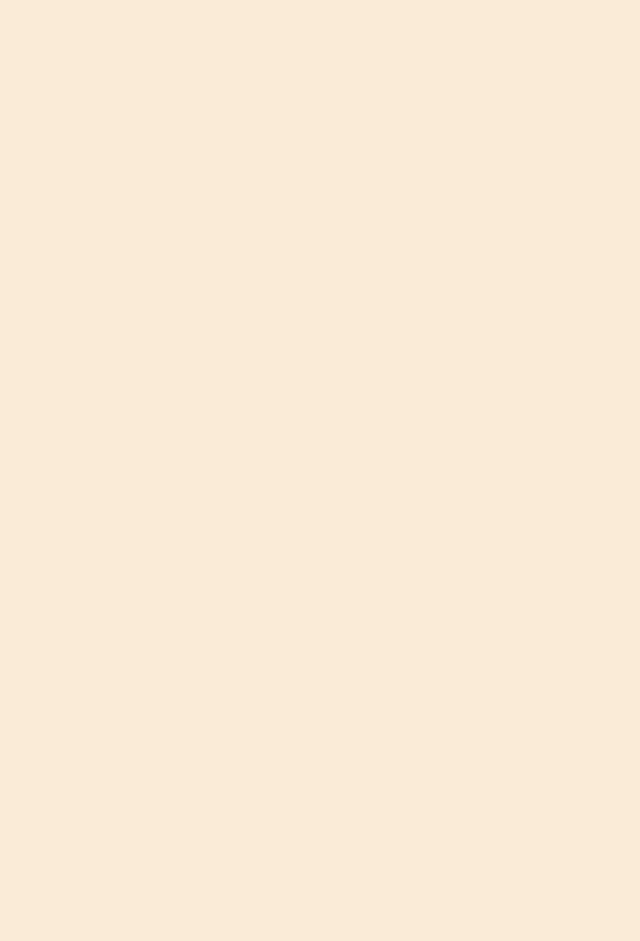
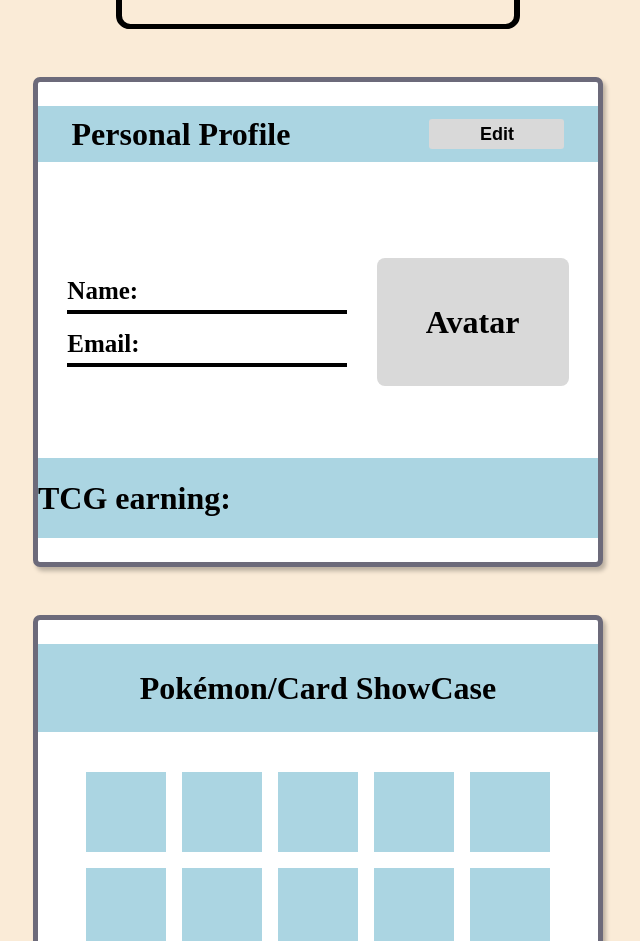
Before and after one commit to ReallyNguyen/PokeFormula, a Next.js app: page /profile in a window 1280 px wide. Shown: the part 111-1052 px from the top of the page, without its empty margins (322-962 px from the left). Before the commit the page ends 800 px from the top, so only its background shows below. Built offline with nearby package versions, Linux system fonts and the light colour scheme.

Commit message:
profile page

```diff
--- /dev/null
+++ b/src/components/cardShowcase/CardShowcase.module.css
@@ -0,0 +1,36 @@
+.container {
+    display: flex;
+    flex-direction: column;
+    width: 35rem;
+    height: 30rem;
+    border-radius: 7px;
+    border: 5px solid #6C6A7A;
+    background: #FFF;
+    box-shadow: 3px 4px 4px 0px rgba(0, 0, 0, 0.25);
+}
+
+.title {
+    margin: 1.5rem 0;
+    height: 5.5em;
+    background: #ABD5E2;
+    display: flex;
+    flex-direction: row;
+    align-items: center;
+    justify-content: space-around;
+    gap: 4.5em;
+}
+
+.cardContainer {
+    display: flex;
+    flex-direction: row;
+    flex-wrap: wrap;
+    justify-content: center;
+    gap: 1em;
+    margin: 1rem 1rem;
+}
+
+.card {
+    height: 5rem;
+    width: 5rem;
+    background: #ABD5E2;
+}
--- /dev/null
+++ b/src/components/cardShowcase/index.tsx
@@ -0,0 +1,25 @@
+import styles from './CardShowcase.module.css'
+
+export default function CardShowcase() {
+    return (
+        <>
+            <div className={styles.container}>
+                <div className={styles.title}>
+                    <h1>Pokémon/Card ShowCase</h1>
+                </div>
+                <div className={styles.cardContainer}>
+                    <div className={styles.card}></div>
+                    <div className={styles.card}></div>
+                    <div className={styles.card}></div>
+                    <div className={styles.card}></div>
+                    <div className={styles.card}></div>
+                    <div className={styles.card}></div>
+                    <div className={styles.card}></div>
+                    <div className={styles.card}></div>
+                    <div className={styles.card}></div>
+                    <div className={styles.card}></div>
+                </div>
+            </div>
+        </>
+    )
+}
--- /dev/null
+++ b/src/components/profileCard/ProfileCard.module.css
@@ -0,0 +1,102 @@
+.container {
+    display: flex;
+    flex-direction: column;
+    width: 35rem;
+    height: 30rem;
+    border-radius: 7px;
+    border: 5px solid #6C6A7A;
+    background: #FFF;
+    box-shadow: 3px 4px 4px 0px rgba(0, 0, 0, 0.25);
+    justify-content: space-between;
+}
+
+.personalProfile {
+    margin: 1.5rem 0;
+    height: 3.5em;
+    background: #ABD5E2;
+    display: flex;
+    flex-direction: row;
+    align-items: center;
+    justify-content: space-around;
+    gap: 4.5em;
+}
+
+.middleContainer {
+    display: flex;
+    flex-direction: row;
+    align-items: center;
+    justify-content: space-evenly;
+}
+
+.infoContainer {
+    width: 50%
+}
+
+.edit,
+.save {
+    width: 135px;
+    height: 30px;
+    border-radius: 3px;
+    background: #D9D9D9;
+    border-style: none;
+    font-weight: 700;
+    font-size: large;
+    cursor: pointer;
+}
+
+.h2 {
+    margin-bottom: 6px;
+}
+
+.nameContainer,
+.emailContainer {
+    display: flex;
+    flex-direction: column;
+    margin: 1em 0;
+}
+
+.name,
+.email {
+    display: flex;
+    flex-direction: row;
+    justify-content: space-between;
+    align-items: center;
+    margin-bottom: 5px;
+}
+
+.label {
+    font-size: 25px;
+    font-weight: 900;
+}
+
+.line {
+    width: 100%;
+    height: 4px;
+    background-color: black;
+}
+
+.avatar {
+    width: 12rem;
+    height: 8rem;
+    border-radius: 8px;
+    background: #D9D9D9;
+    background-size: cover;
+    background-position: center;
+}
+
+.avatarPlaceholder {
+    width: 12rem;
+    height: 8rem;
+    border-radius: 8px;
+    background: #D9D9D9;
+    display: flex;
+    align-items: center;
+    justify-content: center;
+}
+
+.tcg {
+    background: #ABD5E2;
+    display: flex;
+    flex-direction: column;
+    margin-bottom: 1.5rem;
+}
--- /dev/null
+++ b/src/components/profileCard/index.tsx
@@ -0,0 +1,92 @@
+import { useState } from 'react';
+import Image from 'next/image';
+import styles from './ProfileCard.module.css';
+
+export default function ProfileCard() {
+    const [isEditing, setIsEditing] = useState(false);
+    const [name, setName] = useState('');
+    const [email, setEmail] = useState('');
+    const [avatar, setAvatar] = useState(null);
+
+    const handleEdit = () => {
+        setIsEditing(true);
+    };
+
+    const handleSave = () => {
+        setIsEditing(false);
+    };
+
+    const handleAvatarChange = (e: any) => {
+        const file = e.target.files[0];
+        setAvatar(file);
+    };
+
+    return (
+        <>
+            <div className={styles.container}>
+                <div className={styles.personalProfile}>
+                    <h1>Personal Profile</h1>
+                    {!isEditing && <button className={styles.edit} onClick={handleEdit}>Edit</button>}
+                    {isEditing && <button className={styles.save} onClick={handleSave}>Save</button>}
+                </div>
+                <div className={styles.middleContainer}>
+                    <form className={styles.infoContainer}>
+                        <div className={styles.nameContainer}>
+                            <div className={styles.name}>
+                                <label className={styles.label}>Name:</label>
+                                {isEditing ? (
+                                    <input
+                                        type='text'
+                                        name='name'
+                                        value={name}
+                                        onChange={(e) => setName(e.target.value)}
+                                    />
+                                ) : (
+                                    <span>{name}</span>
+                                )}
+                            </div>
+                            <div className={styles.line}></div>
+                        </div>
+                        <div className={styles.emailContainer}>
+                            <div className={styles.email}>
+                                <label className={styles.label}>Email:</label>
+                                {isEditing ? (
+                                    <input
+                                        type='text'
+                                        name='email'
+                                        value={email}
+                                        onChange={(e) => setEmail(e.target.value)}
+                                    />
+                                ) : (
+                                    <span>{email}</span>
+                                )}
+                            </div>
+                            <div className={styles.line}></div>
+                        </div>
+                        {isEditing && (
+                            <div className={styles.avatarUpload}>
+                                <label className={styles.label}>Avatar:</label>
+                                <input
+                                    type="file"
+                                    accept="image/*"
+                                    onChange={handleAvatarChange}
+                                />
+                            </div>
+                        )}
+                    </form>
+                    {avatar ? (
+                        <div
+                            className={styles.avatar}
+                            style={{ backgroundImage: `url(${URL.createObjectURL(avatar)})` }}
+                        ></div>
+                        ) : (
+                        <div className={styles.avatarPlaceholder}><h1>Avatar</h1></div>
+                    )}
+                </div>
+                <div className={styles.tcg}>
+                    <h1>TCG earning:</h1>
+                </div>
+            </div>
+        </>
+    );
+}
--- a/src/pages/profile.tsx
+++ b/src/pages/profile.tsx
@@ -1,6 +1,17 @@
+import Label from "@/components/label"
+import CardShowcase from "@/components/cardShowcase"
+import Header from "@/components/header"
+import ProfileCard from "@/components/profileCard"
+import styles from '../styles/Profile.module.css'
+
 export default function Profile(){
     return(
         <>
+            <div className={styles.container}>
+                <Label title='Profile' />
+                <ProfileCard />
+                <CardShowcase />
+            </div>
 
         </>
     )
--- /dev/null
+++ b/src/styles/Profile.module.css
@@ -0,0 +1,6 @@
+.container {
+    display: flex;
+    flex-direction: column;
+    align-items: center;
+    row-gap: 3rem;
+}
```
